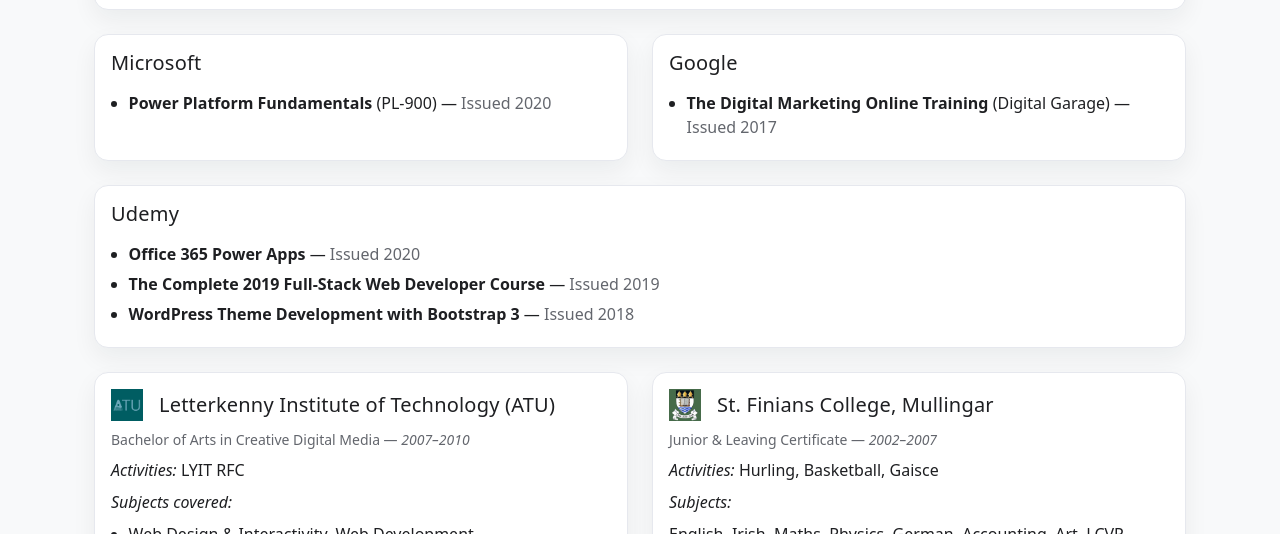
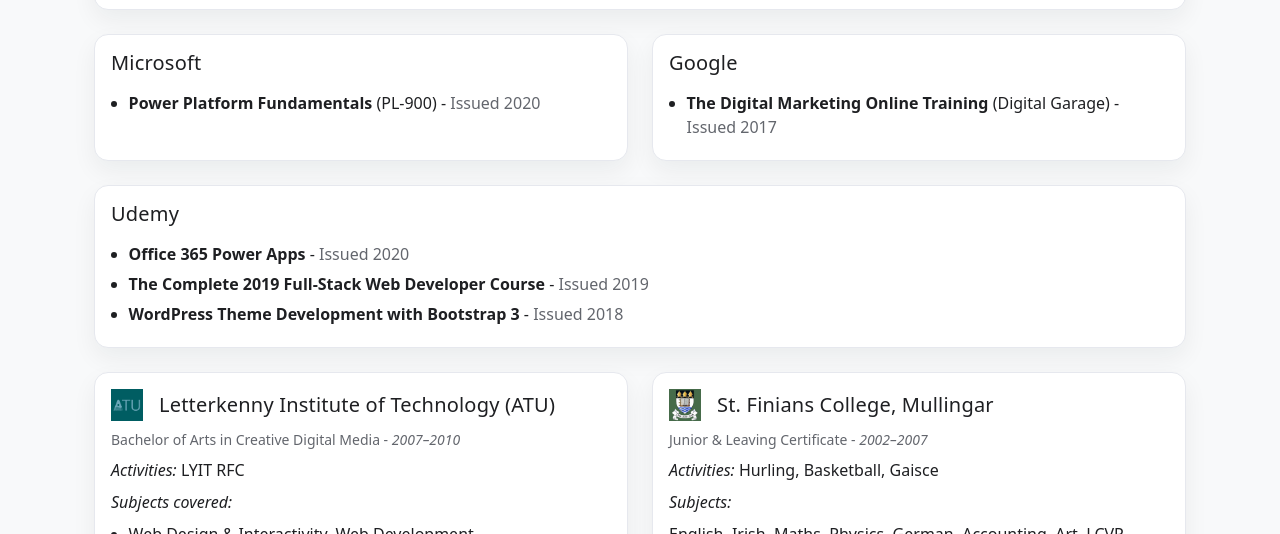
Before and after one commit to MechMadHog/michaelmacdonagh.net, a Jekyll site: the page built from certifications.md, in a window 1280 px wide and 900 px high, scrolled down 460 px. Shown: the part 168-702 px from the top of the window. Built offline with Jekyll 4.4.1, drawn with Linux system fonts in a browser that asks for light colours.

Commit message:
more punctuation fixes

```diff
--- a/certifications.md
+++ b/certifications.md
@@ -51,7 +51,7 @@
                   <strong>Relational Database</strong>
                   <span class="badge badge-accent ms-2">In Progress</span>
                   <div class="small text-muted mt-1">
-                    <!-- Latest: <a href="https://codepen.io/Mike-MacDonagh/pen/qEOvBap" target="_blank" rel="noopener">Pyramid Generator (Retro CRT)</a> — loops, strings, DOM, controls. -->
+                    <!-- Latest: <a href="https://codepen.io/Mike-MacDonagh/pen/qEOvBap" target="_blank" rel="noopener">Pyramid Generator (Retro CRT)</a> - loops, strings, DOM, controls. -->
                   </div>
                 </li>
               </ol>
@@ -64,7 +64,7 @@
             <div class="card-body">
               <h3 class="h5 mb-3">Microsoft</h3>
               <ul class="mb-0">
-                <li><strong>Power Platform Fundamentals</strong> (PL-900) — <span class="text-muted">Issued 2020</span></li>
+                <li><strong>Power Platform Fundamentals</strong> (PL-900) - <span class="text-muted">Issued 2020</span></li>
               </ul>
             </div>
           </article>
@@ -74,7 +74,7 @@
             <div class="card-body">
               <h3 class="h5 mb-3">Google</h3>
               <ul class="mb-0">
-                <li><strong>The Digital Marketing Online Training</strong> (Digital Garage) — <span class="text-muted">Issued 2017</span></li>
+                <li><strong>The Digital Marketing Online Training</strong> (Digital Garage) - <span class="text-muted">Issued 2017</span></li>
               </ul>
             </div>
           </article>
@@ -85,9 +85,9 @@
             <div class="card-body">
               <h3 class="h5 mb-3">Udemy</h3>
               <ul class="mb-0">
-                <li><strong>Office 365 Power Apps</strong> — <span class="text-muted">Issued 2020</span></li>
-                <li><strong>The Complete 2019 Full-Stack Web Developer Course</strong> — <span class="text-muted">Issued 2019</span></li>
-                <li><strong>WordPress Theme Development with Bootstrap 3</strong> — <span class="text-muted">Issued 2018</span></li>
+                <li><strong>Office 365 Power Apps</strong> - <span class="text-muted">Issued 2020</span></li>
+                <li><strong>The Complete 2019 Full-Stack Web Developer Course</strong> - <span class="text-muted">Issued 2019</span></li>
+                <li><strong>WordPress Theme Development with Bootstrap 3</strong> - <span class="text-muted">Issued 2018</span></li>
               </ul>
             </div>
           </article>
@@ -100,7 +100,7 @@
                 <img src="{{ '/assets/images/edu/atu.png' | relative_url }}" alt="" width="32" height="32">
                 <h3 class="h5 mb-0">Letterkenny Institute of Technology (ATU)</h3>
               </div>
-              <div class="small text-muted mb-2">Bachelor of Arts in Creative Digital Media — <em>2007–2010</em></div>
+              <div class="small text-muted mb-2">Bachelor of Arts in Creative Digital Media - <em>2007–2010</em></div>
               <div class="mb-2"><em>Activities:</em> LYIT RFC</div>
               <div class="mb-2"><em>Subjects covered:</em></div>
               <ul class="mb-2">
@@ -120,7 +120,7 @@
                 <img src="{{ '/assets/images/edu/stfinians.png' | relative_url }}" alt="" width="32" height="32">
                 <h3 class="h5 mb-0">St. Finians College, Mullingar</h3>
               </div>
-              <div class="small text-muted mb-2">Junior &amp; Leaving Certificate — <em>2002–2007</em></div>
+              <div class="small text-muted mb-2">Junior &amp; Leaving Certificate - <em>2002–2007</em></div>
               <div class="mb-2"><em>Activities:</em> Hurling, Basketball, Gaisce</div>
               <div class="mb-2"><em>Subjects:</em></div>
               <p class="mb-0">English, Irish, Maths, Physics, German, Accounting, Art, LCVP.</p>
```
